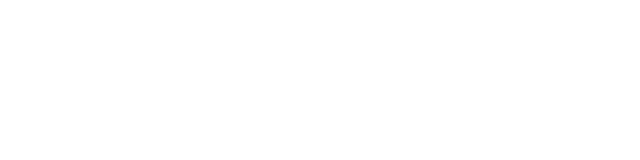
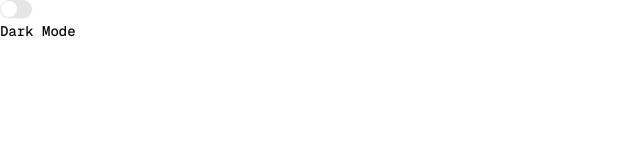
Before and after one commit to kevinakahoshi/theme-builder, a Next.js app: page / in a window 1280 px wide. Shown: the top 160 px of the page, without its empty margins (0-640 px from the left). Built offline with nearby package versions, Linux system fonts and the light colour scheme.

Commit message:
Initial round of dark mode toggle

```diff
--- a/app/layout.tsx
+++ b/app/layout.tsx
@@ -29,6 +29,7 @@
     <html lang="en" className={inter.variable}>
       <body
         className={cn(geistSans.className, geistMono.className, 'antialiased')}
+        data-theme="light"
       >
         {children}
       </body>
--- a/app/page.tsx
+++ b/app/page.tsx
@@ -1,3 +1,9 @@
+import { ThemeToggle } from '@/components/ThemeToggle';
+
 export default function Page() {
-  return <section className="grid sm:grid-cols-2 gap-4 sm:gap-8"></section>;
+  return (
+    <section className="grid sm:grid-cols-2 gap-4 sm:gap-8">
+      <ThemeToggle />
+    </section>
+  );
 }
--- /dev/null
+++ b/components/Body/Body.tsx
@@ -0,0 +1,23 @@
+import { cn } from '@/lib/utils';
+import { Geist, Geist_Mono } from 'next/font/google';
+
+const geistSans = Geist({
+  variable: '--font-geist-sans',
+  subsets: ['latin'],
+});
+
+const geistMono = Geist_Mono({
+  variable: '--font-geist-mono',
+  subsets: ['latin'],
+});
+
+export const Body = ({ children }: React.ComponentProps<'body'>) => {
+  return (
+    <body
+      className={cn(geistSans.className, geistMono.className, 'antialiased')}
+      data-theme="light"
+    >
+      {children}
+    </body>
+  );
+};
--- /dev/null
+++ b/components/Body/index.ts
@@ -0,0 +1 @@
+export * from './Body';
--- a/components/ThemeToggle/ThemeToggle.tsx
+++ b/components/ThemeToggle/ThemeToggle.tsx
@@ -1,5 +1,16 @@
-'use client';
+import { headers as getHeaders } from 'next/headers';
+import { Label } from '../ui/label';
+import { Switch } from '../ui/switch';
 
-export const ThemeToggle = () => {
-  return null;
+export const ThemeToggle = async () => {
+  const headers = await getHeaders();
+  const prefersDarkMode = headers.get('sec-ch-prefers-color-scheme') === 'dark';
+  const id = 'theme-toggle';
+
+  return (
+    <div>
+      <Switch id={id} defaultChecked={prefersDarkMode} />
+      <Label htmlFor={id}>Dark Mode</Label>
+    </div>
+  );
 };
--- /dev/null
+++ b/components/ThemeToggle/index.ts
@@ -0,0 +1 @@
+export * from './ThemeToggle';
--- /dev/null
+++ b/components/ui/switch.tsx
@@ -0,0 +1,32 @@
+'use client';
+
+import { Switch as SwitchPrimitive } from '@base-ui/react/switch';
+
+import { cn } from '@/lib/utils';
+
+function Switch({
+  className,
+  size = 'default',
+  ...props
+}: SwitchPrimitive.Root.Props & {
+  size?: 'sm' | 'default';
+}) {
+  return (
+    <SwitchPrimitive.Root
+      data-slot="switch"
+      data-size={size}
+      className={cn(
+        'data-checked:bg-primary data-unchecked:bg-input focus-visible:border-ring focus-visible:ring-ring/50 aria-invalid:ring-destructive/20 dark:aria-invalid:ring-destructive/40 aria-invalid:border-destructive dark:aria-invalid:border-destructive/50 dark:data-unchecked:bg-input/80 peer group/switch relative inline-flex shrink-0 items-center rounded-full border border-transparent shadow-xs transition-all outline-none after:absolute after:-inset-x-3 after:-inset-y-2 focus-visible:ring-3 aria-invalid:ring-3 data-disabled:cursor-not-allowed data-disabled:opacity-50 data-[size=default]:h-[18.4px] data-[size=default]:w-[32px] data-[size=sm]:h-[14px] data-[size=sm]:w-[24px]',
+        className,
+      )}
+      {...props}
+    >
+      <SwitchPrimitive.Thumb
+        data-slot="switch-thumb"
+        className="bg-background dark:data-unchecked:bg-foreground dark:data-checked:bg-primary-foreground pointer-events-none block rounded-full ring-0 transition-transform group-data-[size=default]/switch:size-4 group-data-[size=sm]/switch:size-3 group-data-[size=default]/switch:data-checked:translate-x-[calc(100%-2px)] group-data-[size=sm]/switch:data-checked:translate-x-[calc(100%-2px)] group-data-[size=default]/switch:data-unchecked:translate-x-0 group-data-[size=sm]/switch:data-unchecked:translate-x-0"
+      />
+    </SwitchPrimitive.Root>
+  );
+}
+
+export { Switch };
```
